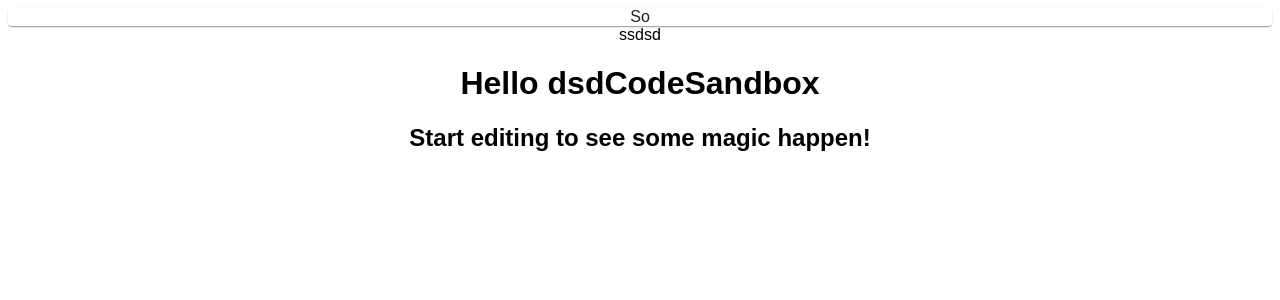
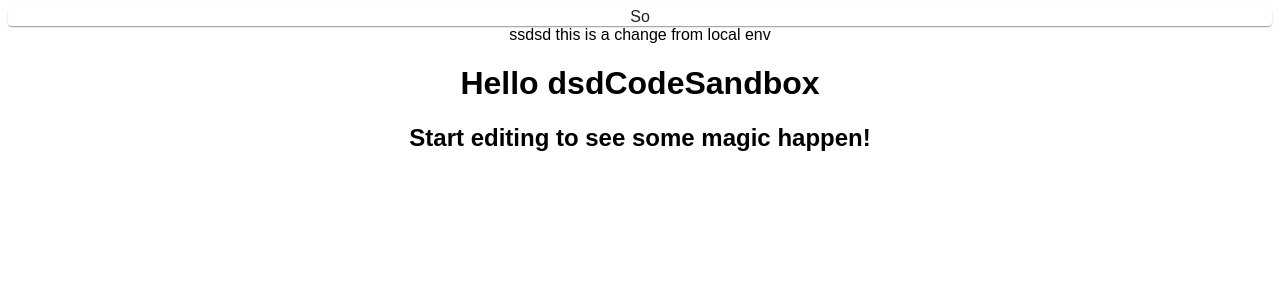
Before and after one commit to Diusha/coding-session, a React (Create React App) app: page / in a window 1280 px wide. Shown: the top 300 px of the page. Built offline with nearby package versions, Linux system fonts and the light colour scheme.

Commit message:
local updates

```diff
--- a/src/App.tsx
+++ b/src/App.tsx
@@ -6,7 +6,7 @@
   return (
     <div className="App">
       <Card>So</Card>
-      ssdsd
+      ssdsd this is a change from local env
       <h1>Hello dsdCodeSandbox</h1>
       <h2 className={s.test}>Start editing to see some magic happen!</h2>
     </div>
```
Also changed, not shown: package.json (line endings or trailing spaces), 2 other files (tests, documents, lock files or other folders).
